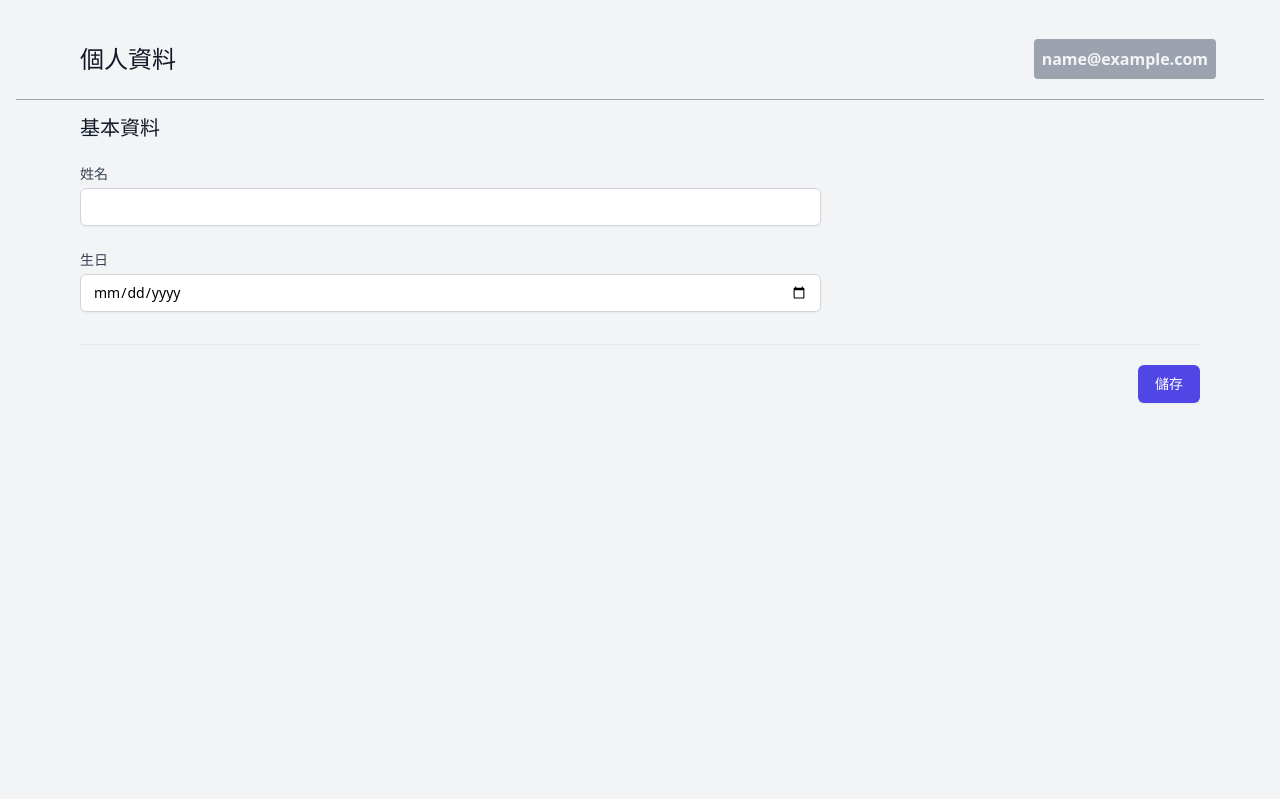
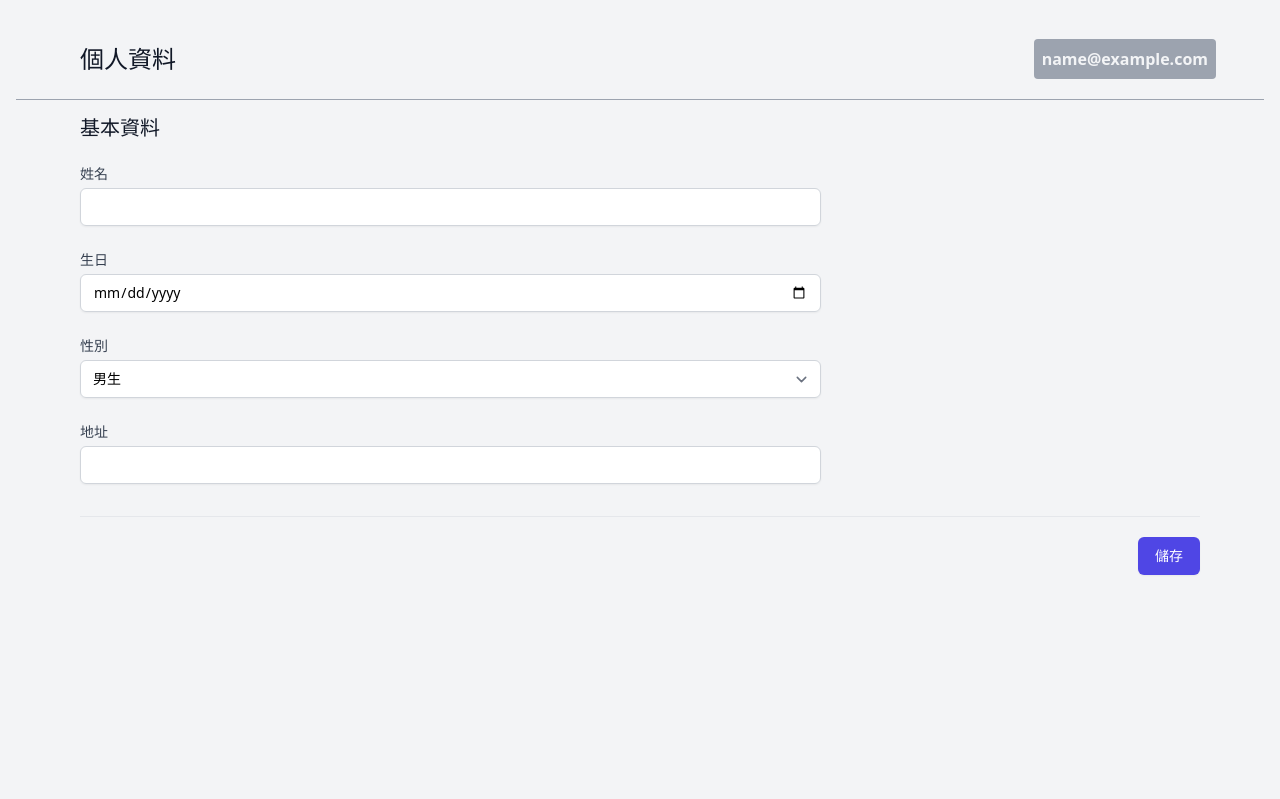
Before and after one commit to hsuan1117/DemoCacheDeception, a Flask app: page /profile in a window 1280 px wide. Shown: the part 57-856 px from the top of the page. Run offline with Flask 2, Linux system fonts and the light colour scheme; the visitor is signed in with stand-in values (Sample User, id 1); some libraries are stand-ins or nearby versions.

Commit message:
Updated Form

```diff
--- a/app.py
+++ b/app.py
@@ -25,7 +25,7 @@ def save():
     data = json.load(open('data/user.json', 'r'))
     email = session['user']
     print(email)
-    if data[email] is not None:
+    if email in data and data[email]:
         data[email] = data[email].update(request.form)
     else:
         data[email] = request.form
--- a/templates/profile.html
+++ b/templates/profile.html
@@ -33,6 +33,25 @@
                                        value="{{ user['birthday'] }}">
                             </div>
                         </div>
+                        <div class="sm:col-span-4">
+                            <label for="sex" class="block text-sm font-medium text-gray-700"> 性別 </label>
+                            <div class="mt-1 flex rounded-md shadow-sm">
+                                <select id="sex"
+                                        name="sex"
+                                        class="flex-1 focus:ring-indigo-500 focus:border-indigo-500 block w-full min-w-0 rounded-md sm:text-sm border-gray-300">
+                                    <option value="男" {% if(user['sex']=='男')%}selected{% endif %}>男生</option>
+                                    <option value="女" {% if(user['sex']=='女')%}selected{% endif %}>女生</option>
+                                </select>
+                            </div>
+                        </div>
+                        <div class="sm:col-span-4">
+                            <label for="address" class="block text-sm font-medium text-gray-700"> 地址 </label>
+                            <div class="mt-1 flex rounded-md shadow-sm">
+                                <input type="text" name="address" id="address"
+                                       class="flex-1 focus:ring-indigo-500 focus:border-indigo-500 block w-full min-w-0 rounded-md sm:text-sm border-gray-300"
+                                       value="{{ user['address'] }}">
+                            </div>
+                        </div>
                     </div>
                 </div>
                 <div class="pt-5">
```
